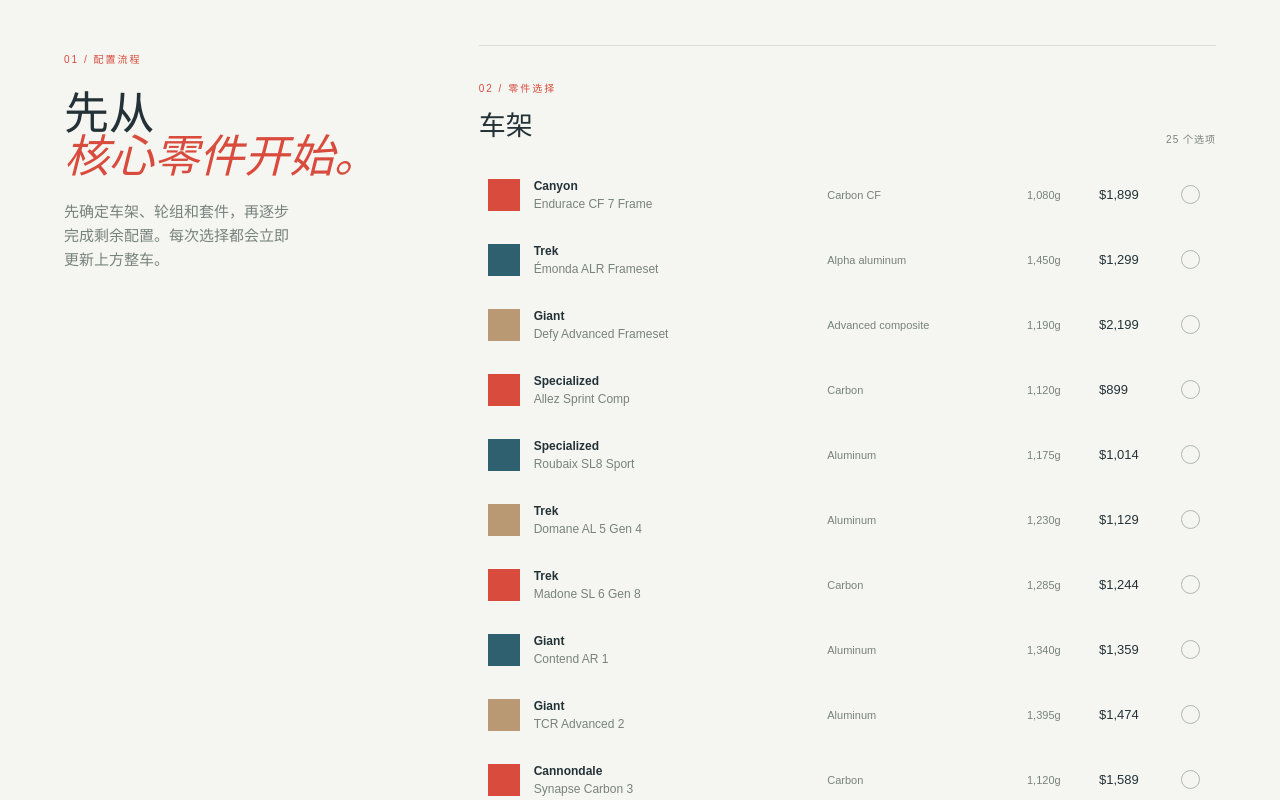
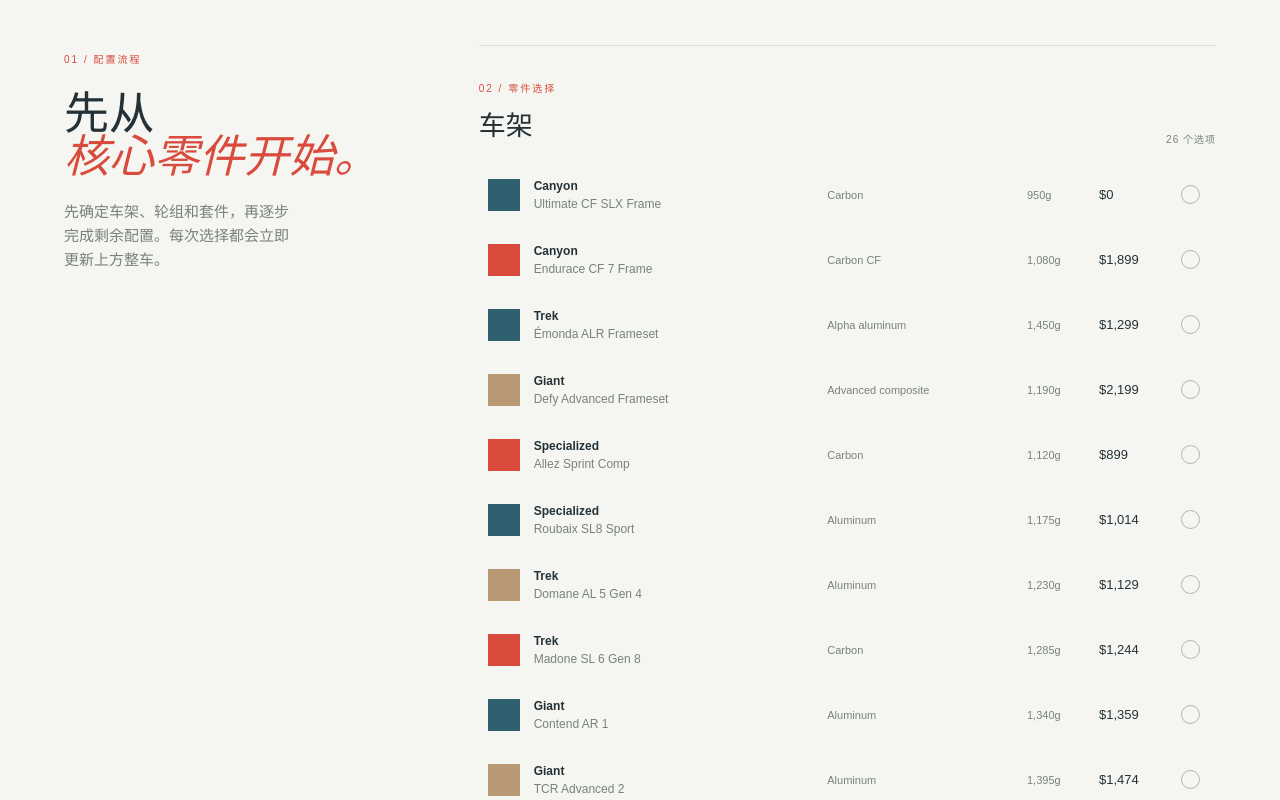
Before and after one commit to Evanwang0405/bikeshop, a Next.js app: page / in a window 1280 px wide. Shown: the part 2540-3340 px from the top of the page. Built offline with nearby package versions, Linux system fonts and the light colour scheme.

Commit message:
Complete factory bike workshop flow

```diff
--- a/src/data/products.ts
+++ b/src/data/products.ts
@@ -33,7 +33,7 @@
   { id: "trek-emonda-sl-6", brand: "Trek", model: "Émonda SL 6", price: 3299, weight: 8100, category: "climbing", groupset: "Shimano 105 Di2", description: "轻快灵活，专为一条又一条的爬坡路而生。" },
   { id: "specialized-tarmac-sl8", brand: "Specialized", model: "Tarmac SL8 Expert", price: 6500, weight: 7600, category: "climbing", groupset: "Shimano Ultegra Di2", description: "适合环赛级别骑行的全能竞赛车，爬坡响应出色。" },
   { id: "cervelo-r5", brand: "Cervélo", model: "R5 Ultegra Di2", price: 7200, weight: 7350, category: "climbing", groupset: "Shimano Ultegra Di2", description: "纯粹的爬坡车：低重量、灵敏操控，适合高山长途。" },
-  { id: "canyon-ultimate-cf-slx", brand: "Canyon", model: "Ultimate CF SLX 8 Di2", price: 5599, weight: 7600, category: "all-round", groupset: "Shimano Ultegra Di2", description: "兼顾各种地形的均衡竞赛平台，速度与操控都很出色。", family: "Ultimate", trim: "CF SLX 8 Di2", year: 2026, brandId: "canyon", dataQuality: "official", source: { manufacturer: "Canyon", productUrl: "https://www.canyon.com/en-us/road-bikes/race-bikes/ultimate/cf-slx/ultimate-cf-slx-8-di2/4372.html", region: "US", sourceCurrency: "USD", retrievedAt: "2026-09-12" }, productImage: { url: "https://dma.canyon.com/image/upload/w_991,c_fit/f_auto/q_auto/2025_Launch_Product_x_Web_World_Road_01_3600x1200_ALL_trlnd3", sourceUrl: "https://www.canyon.com/en-us/road-bikes/race-bikes/ultimate/", sourceType: "official", alt: "Canyon Ultimate 公路车官方参考图" }, factoryBuild: { frame: { productId: "canyon-endurace-cf-7" }, wheelset: { productId: "dt-swiss-er-1600" }, tires: { productId: "continental-gp5000-s-tr" }, groupset: { productId: "shimano-ultegra-r8100" }, brakes: { productId: "shimano-105-brakes" } } },
+  { id: "canyon-ultimate-cf-slx", brand: "Canyon", model: "Ultimate CF SLX 8 Di2", price: 5599, weight: 7600, category: "all-round", groupset: "Shimano Ultegra Di2", description: "兼顾各种地形的均衡竞赛平台，速度与操控都很出色。", family: "Ultimate", trim: "CF SLX 8 Di2", year: 2026, brandId: "canyon", dataQuality: "official", source: { manufacturer: "Canyon", productUrl: "https://www.canyon.com/en-us/road-bikes/race-bikes/ultimate/cf-slx/ultimate-cf-slx-8-di2/4372.html", region: "US", sourceCurrency: "USD", retrievedAt: "2026-09-12" }, productImage: { url: "https://dma.canyon.com/image/upload/w_991,c_fit/f_auto/q_auto/2025_Launch_Product_x_Web_World_Road_01_3600x1200_ALL_trlnd3", sourceUrl: "https://www.canyon.com/en-us/road-bikes/race-bikes/ultimate/", sourceType: "official", alt: "Canyon Ultimate 公路车官方参考图" }, factoryBuild: { frame: { productId: "canyon-ultimate-cf-slx-frame" }, wheelset: { productId: "canyon-ultimate-arc-1400" }, tires: { productId: "continental-gp5000-s-tr" }, groupset: { productId: "shimano-ultegra-r8100" } } },
   { id: "colnago-v4rs", brand: "Colnago", model: "V4Rs", price: 12500, weight: 7000, category: "all-round", groupset: "Shimano Dura-Ace Di2", description: "受环赛竞赛启发的高性能碳纤维赛车。" },
   { id: "cervelo-s5", brand: "Cervélo", model: "S5", price: 9000, weight: 7900, category: "aero", groupset: "Shimano Ultegra Di2", description: "气动竞赛几何，适合在平路和侧风路段保持高速。" },
   { id: "colnago-y1rs", brand: "Colnago", model: "Y1Rs", price: 13500, weight: 7200, category: "aero", groupset: "Shimano Dura-Ace Di2", description: "面向环赛集团前方的气动竞赛车，专注高速效率。" },
@@ -74,6 +74,11 @@
   tags: bike.price < 2500 ? ["value"] : bike.price > 8000 ? ["premium"] : [],
   officialUrl: officialBrandUrls[bike.brand],
 }));
+
+const factoryReferenceProducts: Component[] = [
+  { id: "canyon-ultimate-cf-slx-frame", brand: "Canyon", model: "Ultimate CF SLX Frame", category: "frame", price: 0, weight: 950, image: "frame-blue", description: "Canyon Ultimate CF SLX 原厂车架参考项。", specifications: { Material: "Carbon", "Wheel size": "700c" }, compatibility: { wheelSize: "700c", axleStandard: "12x142", tireClearance: 32, brakeType: "disc", seatpostDiameter: 27.2 }, dataQuality: "official", source: { manufacturer: "Canyon", productUrl: "https://www.canyon.com/en-us/road-bikes/race-bikes/ultimate/", region: "US", sourceCurrency: "USD", retrievedAt: "2026-09-12" } },
+  { id: "canyon-ultimate-arc-1400", brand: "DT Swiss", model: "ARC 1400 DICUT 原厂轮组", category: "wheelset", price: 0, weight: 1520, image: "wheels-carbon", description: "Canyon Ultimate CF SLX 8 Di2 原厂轮组参考项。", specifications: { Rim: "Carbon", Freehub: "HG", Axles: "12x142 / 12x100" }, compatibility: { wheelSize: "700c", axleStandard: "12x142", freehub: "HG" }, dataQuality: "official", source: { manufacturer: "Canyon", productUrl: "https://www.canyon.com/en-us/road-bikes/race-bikes/ultimate/cf-slx/ultimate-cf-slx-8-di2/4372.html", region: "US", sourceCurrency: "USD", retrievedAt: "2026-09-12" } },
+];
 
 const baseProducts: Component[] = [
   {
@@ -426,7 +431,7 @@
   return { ...product, sizeOptions: profile.options, weightBySize: Object.fromEntries(profile.options.map((size, index) => [size, Math.round(product.weight * profile.multipliers[index % profile.multipliers.length])])) };
 }
 
-export const products: Component[] = [...baseProducts, ...extraProducts].map(addSizeWeights);
+export const products: Component[] = [...factoryReferenceProducts, ...baseProducts, ...extraProducts].map(addSizeWeights);
 
 export function getProduct(id: string | undefined): Component | undefined {
   return products.find((product) => product.id === id);
```
